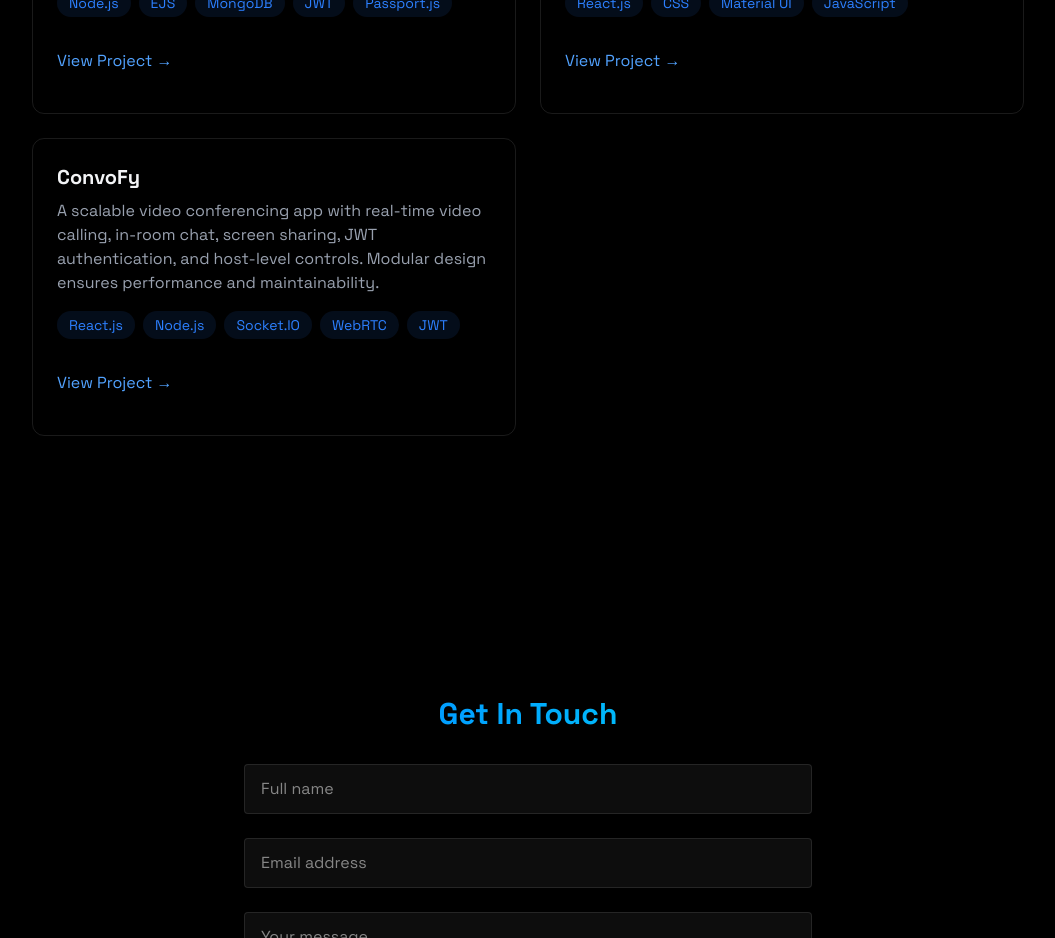
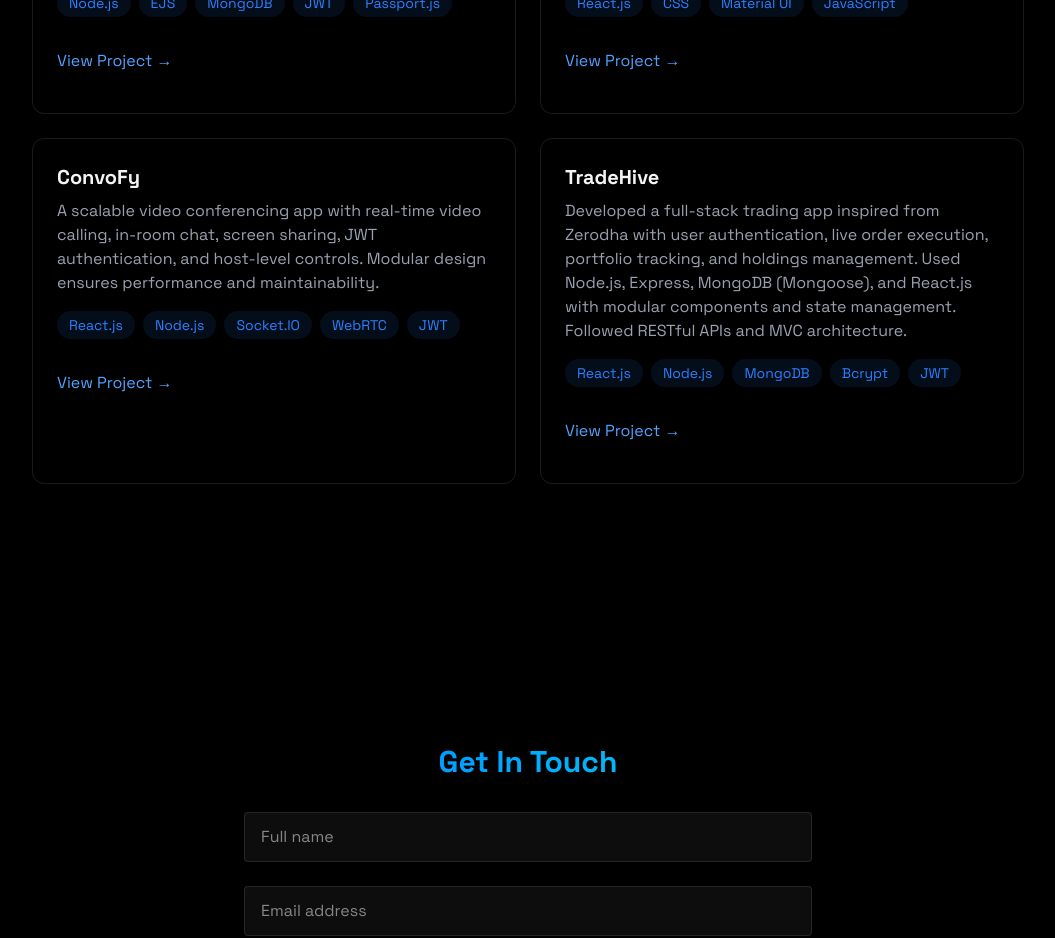
Before and after one commit to Priya-Mahato/Portfolio, a React (Vite) app: page / in a window 1280 px wide. Shown: the part 2240-3178 px from the top of the page, without its empty margins (112-1167 px from the left). Built offline with nearby package versions, Linux system fonts and the light colour scheme.

Commit message:
Added new project

```diff
--- a/src/components/sections/Projects.jsx
+++ b/src/components/sections/Projects.jsx
@@ -102,6 +102,38 @@
                 </a>
               </div>
             </div>
+
+            <div className="p-6 rounded-xl border border-white/10 hover:-translate-y-1 hover:border-blue-500/30 hover:shadow-[0_2px_8px_rgba(59,130,246,0.2)] transition">
+              <h3 className="text-xl font-bold mb-2">TradeHive</h3>
+              <p className="text-gray-400 mb-4">
+                Developed a full-stack trading app inspired from Zerodha with
+                user authentication, live order execution, portfolio tracking,
+                and holdings management. Used Node.js, Express, MongoDB
+                (Mongoose), and React.js with modular components and state
+                management. Followed RESTful APIs and MVC architecture.
+              </p>
+              <div className="flex flex-wrap gap-2 mb-4">
+                {["React.js", "Node.js", "MongoDB", "Bcrypt", "JWT"].map(
+                  (tech, key) => (
+                    <span
+                      key={key}
+                      className="bg-blue-500/10 text-blue-500 py-1 px-3 rounded-full text-sm hover:bg-blue-500/20 hover:shadow-[0_2px_8px_rgba(59,130,246,0.1)] transition-all"
+                    >
+                      {tech}
+                    </span>
+                  )
+                )}
+              </div>
+
+              <div className="flex justify-between items-center">
+                <a
+                  href="https://tradehive-frontend.onrender.com"
+                  className="text-blue-400 hover:text-blue-300 transition-colors my-4"
+                >
+                  View Project →{" "}
+                </a>
+              </div>
+            </div>
           </div>
         </div>
       </RevealOnScroll>
```
